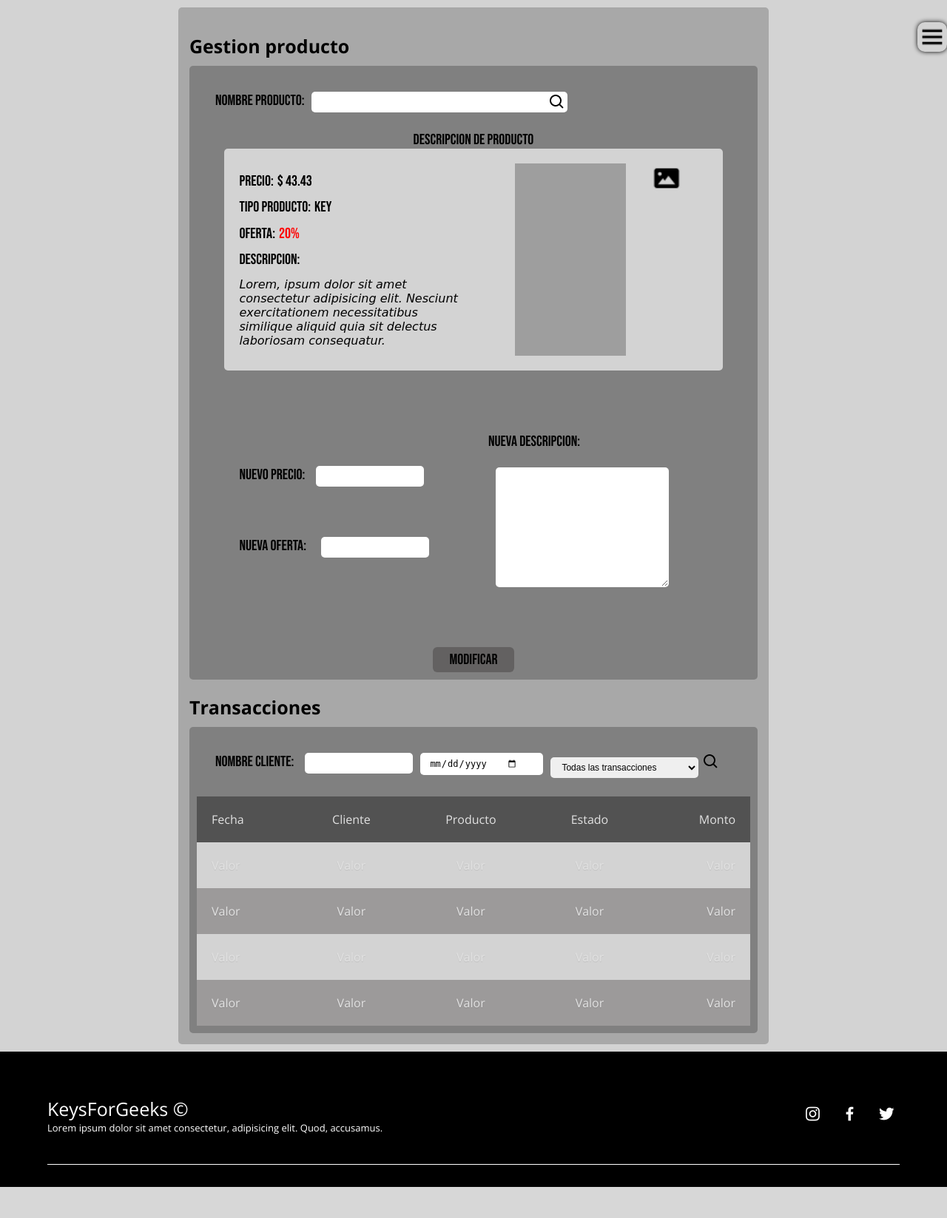
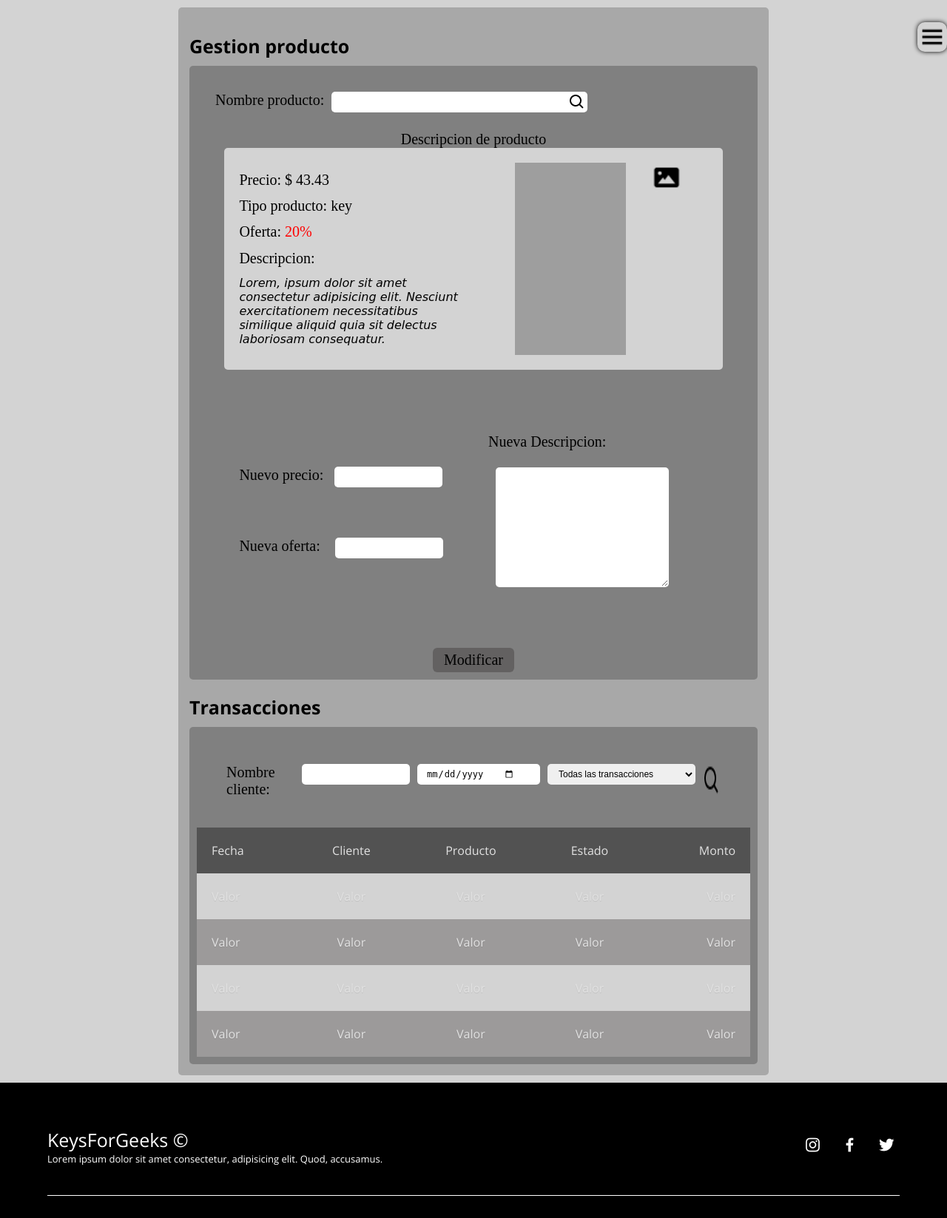
Before and after one commit to KeylorCalderon/Keysforgeeks, a PHP site: page /plantilla-administrativa.php in a window 1280 px wide. Shown: the part 100-1747 px from the top of the page at 74% size. Before the commit the page ends 1705 px from the top, so only its background shows below. Run offline with PHP 8.4, Linux system fonts and the light colour scheme; grey boxes are pictures that could not be loaded.

Commit message:
Eliminando datos repetidos
Se realiza una modificacion en algunos documentos, ya que existe un php que los incluye

```diff
--- a/estilos.css
+++ b/estilos.css
@@ -623,7 +623,7 @@ textarea.textarea-descripcion{
 }
 
 .selecionador{
-    margin: 25px;
+    margin: 40px;
     display: flex;
     flex-direction: row;
 }
@@ -636,6 +636,7 @@ textarea.textarea-descripcion{
     border-color: transparent;
     color: #000;
     width: 120px;
+    height: 14px;
 }
 
 
@@ -672,5 +673,5 @@ thead{
 }
 
 .img-buscar-trans{
-    width: 100px;
+  margin-left: 10px;
 }
--- a/includes/Encabezado.php
+++ b/includes/Encabezado.php
@@ -9,11 +9,10 @@
     <link rel="preconnect" href="https://fonts.googleapis.com">
     <link rel="preconnect" href="https://fonts.gstatic.com" crossorigin>
     <link href="https://fonts.googleapis.com/css2?family=Open+Sans:wght@300;400;700&display=swap" rel="stylesheet">
-
 </head>
 
 <header>
-    <a href="index.html"><img width="200px" src="img/logo.jpg" alt="logo"></a>
+    <a href="index.php"><img width="200px" src="img/logo.jpg" alt="logo"></a>
 
         <div class="buscador">
                 <input type="text" name="search" placeholder="Buscar..." class="src" autocomplete="off">
--- a/includes/PiePagina.php
+++ b/includes/PiePagina.php
@@ -1,15 +1,3 @@
-<head>
-    <meta charset="UTF-8">
-    <meta http-equiv="X-UA-Compatible" content="IE=edge">
-    <meta name="viewport" content="width=device-width, initial-scale=1.0">
-    <title>KeysForGeeks</title>
-    <link rel="stylesheet" href="estilos.css" />
-    <link href='https://unpkg.com/boxicons@2.1.1/css/boxicons.min.css' rel='stylesheet'>
-    <link rel="preconnect" href="https://fonts.googleapis.com">
-    <link rel="preconnect" href="https://fonts.gstatic.com" crossorigin>
-    <link href="https://fonts.googleapis.com/css2?family=Open+Sans:wght@300;400;700&display=swap" rel="stylesheet">
-
-</head>
 
 <footer id="contacto">
         <div class="contenedor footer-content">
@@ -31,3 +19,7 @@
         </div>
         <div class="line"></div>
 </footer>
+
+<script src="menu.js"></script>
+<script src="https://cdnjs.cloudflare.com/ajax/libs/jquery/3.3.1/jquery.min.js"></script>
+<script src="CargarCatalogo.js"></script>
--- a/plantilla-administrativa.php
+++ b/plantilla-administrativa.php
@@ -1,30 +1,11 @@
 <!DOCTYPE html>
 <html lang="en">
 
-<head>
-    <meta charset="UTF-8">
-    <meta http-equiv="X-UA-Compatible" content="IE=edge">
-    <meta name="viewport" content="width=device-width, initial-scale=1.0">
-    <title>KeysForGeeks</title>
-    <link rel="stylesheet" href="estilos.css" />
-    <link href='https://unpkg.com/boxicons@2.1.1/css/boxicons.min.css' rel='stylesheet'>
-    <link rel="preconnect" href="https://fonts.googleapis.com">
-    <link rel="preconnect" href="https://fonts.gstatic.com" crossorigin>
-    <link href="https://fonts.googleapis.com/css2?family=Open+Sans:wght@300;400;700&display=swap" rel="stylesheet">
-
-
-    <link rel="preconnect" href="https://fonts.googleapis.com">
-    <link rel="preconnect" href="https://fonts.gstatic.com" crossorigin>
-    <link href="https://fonts.googleapis.com/css2?family=Bebas+Neue&display=swap" rel="stylesheet">
-
-</head>
+<?php
+    include "includes/Encabezado.php";
+?>
 
 <body>
-
-    <?php
-    include "includes/Encabezado.php";
-    ?>
-
     <div class="wrapper">
 
         <main>
@@ -117,16 +98,20 @@
                             <form action="">
                                 <input type="date" class="input-date">
                             </form>
+
                             <form action="">
                                 <select class="input-transacciones" name="transacciones" id="">
                                     <option>Todas las transacciones</option>
                                     <option>Todas las transacciones</option>
                                     <option>Todas las transacciones</option>
                                 </select>
+                            </form>
 
-                                <img src="img/search-icon.png" alt="">
-                            </form>
+                            <img class= "img-buscar-trans" src="img/search-icon.png" alt="">
+
                         </div>
+
+
                         <div class="jtable">
                             <table>
                                 <thead>
@@ -183,8 +168,6 @@
     <?php
         include "includes/PiePagina.php";
     ?>
-
-    <script src="menu.js"></script>
 </body>
 
 </html>
```
Also changed, not shown: catalogo-productos-servicios.php (+5 -19 lines), index.php (+3 -18 lines), pagina_Compra.php (+5 -16 lines).
